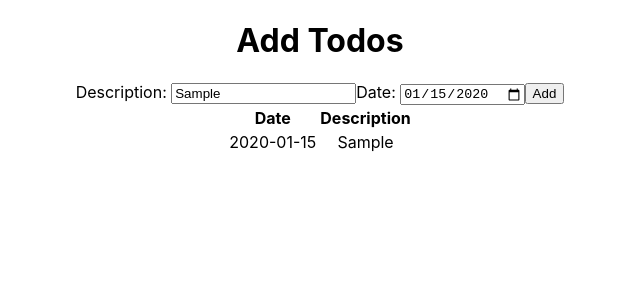
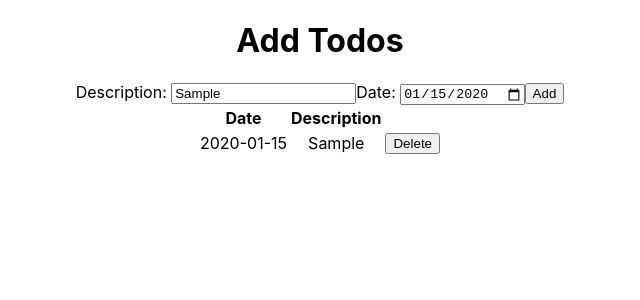
Before and after one commit to niikari/frontend, a React (Create React App) app in the folder helloreact/: page / in a window 1280 px wide. Both pictures are taken after typing "Sample", "2020-01-15" into the empty fields and a click on the button "Add". Shown: the top 300 px of the page, without its empty margins (320-960 px from the left). Built offline with nearby package versions, Linux system fonts and the light colour scheme.

Commit message:
added delete button to todos

```diff
--- a/helloreact/src/components/Todos.js
+++ b/helloreact/src/components/Todos.js
@@ -2,11 +2,16 @@ import React, {useState} from "react";
 
 function Todos() {
 
-    const [todo, setTodo] = useState({date: '', description: ''})
-    const [todos, setTodos] = useState([])
+    const [todo, setTodo] = useState({date: '', description: ''});
+    const [todos, setTodos] = useState([]);
 
     const inputChanged = (e) => {
-        setTodo({...todo, [e.target.name]: e.target.value})
+        setTodo({...todo, [e.target.name]: e.target.value});
+    }
+
+    const deleteTodo = (i) => {
+        console.log(i);
+        setTodos(todos.filter((item, index) => index !== i));
     }
 
     return (
@@ -20,7 +25,7 @@ function Todos() {
                 <tbody>
                     <tr><th>Date</th><th>Description</th></tr>
                     {
-                        todos.map((what, index) => <tr key={index}><td>{what.date}</td><td>{what.description}</td></tr>)
+                        todos.map((what, index) => <tr key={index}><td>{what.date}</td><td>{what.description}</td><td><button onClick={() => deleteTodo(index)}>Delete</button></td></tr>)
                     }
                 </tbody>
             </table>
```
